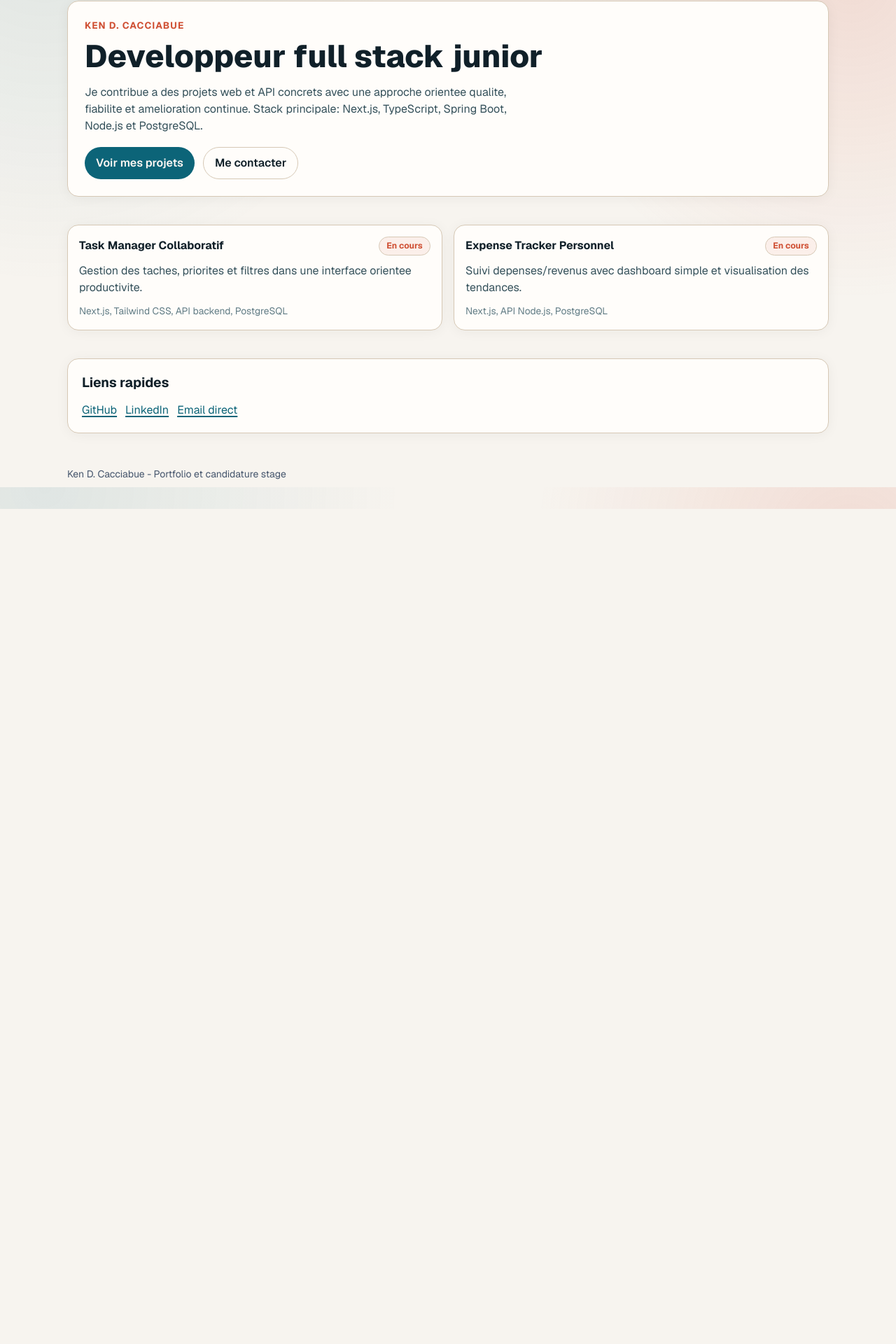
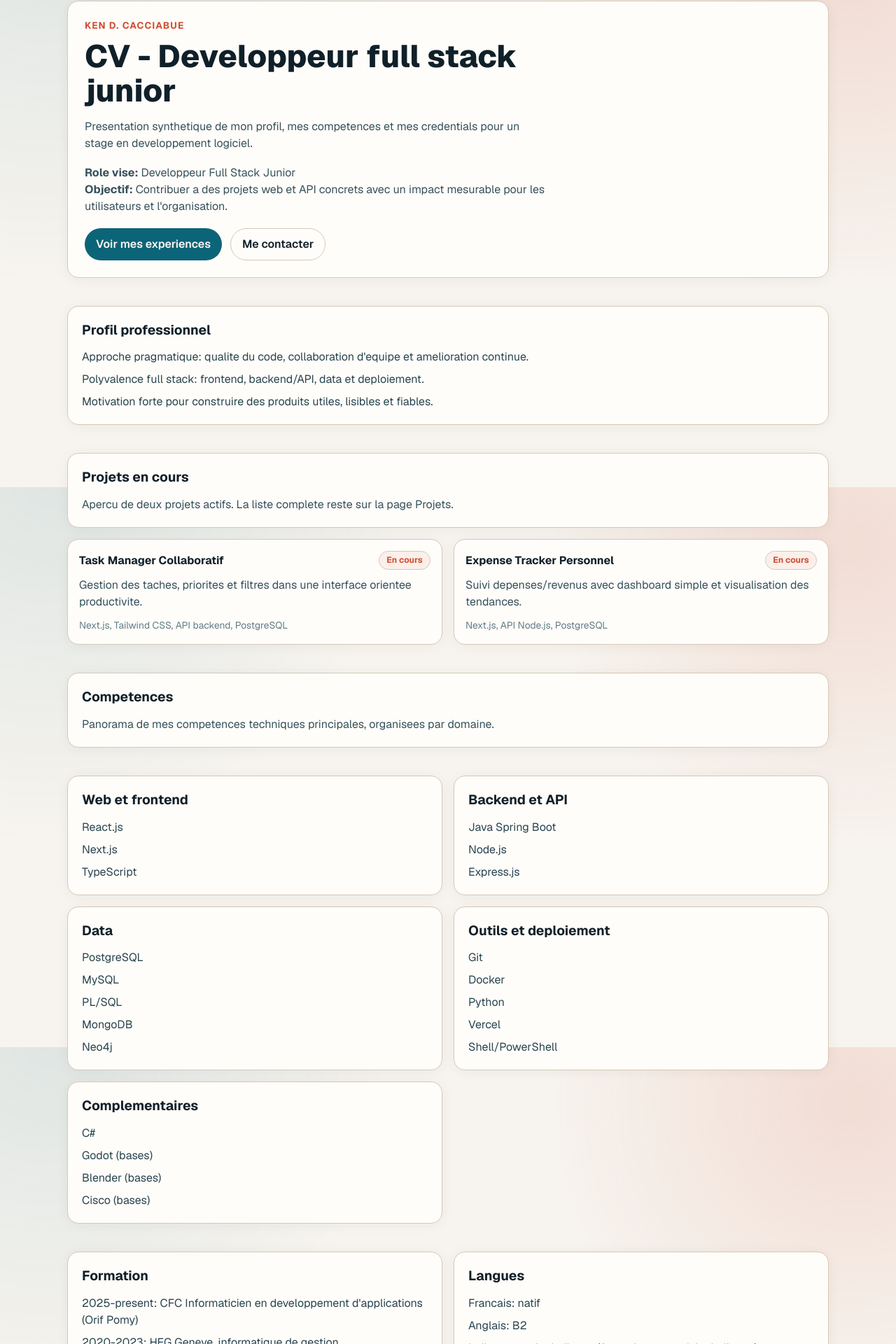
Before and after one commit to KenCacciabueOrif/Portfolio, a Next.js app in the folder portfolio-website/: page / in a window 1280 px wide. Shown: the part 104-2024 px from the top of the page at 70% size. Before the commit the page ends 831 px from the top, so only its background shows below. Built offline with nearby package versions, Linux system fonts and the light colour scheme; no server answers.

Commit message:
feat: rework of pages

```diff
--- a/portfolio-website/src/app/a-propos/page.tsx
+++ b/portfolio-website/src/app/a-propos/page.tsx
@@ -3,7 +3,7 @@
 import type { Metadata } from "next";
 import { createPageMetadata } from "@/src/config/seo";
 import { aboutCopy, siteMetadata } from "@/src/content/copy";
-import { socialLinks } from "@/src/content/site";
+import { pastProjects, professionalExperiences, socialLinks } from "@/src/content/site";
 
 // SEO dedie a la route /a-propos pour des titres/descriptions plus precis.
 export const metadata: Metadata = createPageMetadata({
@@ -13,7 +13,7 @@ export const metadata: Metadata = createPageMetadata({
 
 export default function AboutPage() {
   return (
-    // Page de presentation: narration du profil + stack + points d'entree externes.
+    // Page de presentation centree sur l'experience et les projets deja realises.
     <div className="space-y-8">
       <section className="hero-panel">
         <p className="eyebrow">A propos</p>
@@ -21,33 +21,42 @@ export default function AboutPage() {
         <p className="hero-copy">{aboutCopy.heroSummary}</p>
       </section>
 
-      <section className="info-panel">
-        {/* Liste statique de competences principales a lecture rapide pour les recruteurs. */}
-        <h2 className="section-title">Stack principale</h2>
-        <ul className="stack-list">
-          {aboutCopy.mainStack.map((line) => (
-            <li key={line}>{line}</li>
-          ))}
-        </ul>
+      <section className="space-y-4">
+        <h2 className="section-title">Experiences</h2>
+        {professionalExperiences.map((experience) => (
+          <article
+            key={`${experience.organization}-${experience.period}`}
+            className="info-panel"
+          >
+            <p className="eyebrow">{experience.period}</p>
+            <h3 className="section-title">{experience.organization}</h3>
+            <p className="project-stack">{experience.role}</p>
+            <ul className="stack-list mt-3">
+              {experience.highlights.map((item) => (
+                <li key={item}>{item}</li>
+              ))}
+            </ul>
+          </article>
+        ))}
       </section>
 
-      <section className="info-panel">
-        {/* Section reutilisable stylisee via globals.css pour garder un systeme visuel simple. */}
-        <h2 className="section-title">Formation et langues</h2>
-        <ul className="stack-list">
-          {aboutCopy.educationAndLanguages.map((line) => (
-            <li key={line}>{line}</li>
+      <section className="space-y-4">
+        <h2 className="section-title">Projets passes</h2>
+        <div className="grid gap-4 sm:grid-cols-2">
+          {pastProjects.map((project) => (
+            <article key={project.title} className="project-card">
+              <div className="project-card-top">
+                <h3 className="project-title">{project.title}</h3>
+                <span className="status-pill">{project.period}</span>
+              </div>
+              <p className="project-summary">{project.context}</p>
+              <p className="project-summary">
+                <strong>Contribution:</strong> {project.contribution}
+              </p>
+              <p className="project-stack">{project.stack}</p>
+            </article>
           ))}
-        </ul>
-      </section>
-
-      <section className="info-panel">
-        <h2 className="section-title">Cibles de stage</h2>
-        <ul className="stack-list">
-          {aboutCopy.internshipTargets.map((line) => (
-            <li key={line}>{line}</li>
-          ))}
-        </ul>
+        </div>
       </section>
 
       <section className="info-panel">
--- a/portfolio-website/src/app/page.tsx
+++ b/portfolio-website/src/app/page.tsx
@@ -5,7 +5,14 @@ import Link from "next/link";
 import { ProjectCard } from "@/src/components/projects/project-card";
 import { createPageMetadata } from "@/src/config/seo";
 import { homeCopy, siteMetadata } from "@/src/content/copy";
-import { contactInfo, projects, socialLinks } from "@/src/content/site";
+import {
+  contactInfo,
+  credentials,
+  cvIdentity,
+  cvSkillGroups,
+  projects,
+  socialLinks,
+} from "@/src/content/site";
 
 // Metadonnees SEO specifiques a la page d'accueil (fusionnees avec celles du layout).
 export const metadata: Metadata = createPageMetadata({
@@ -15,17 +22,20 @@ export const metadata: Metadata = createPageMetadata({
 
 export default function Home() {
   return (
-    // Page d'accueil composee de 3 blocs: hero, apercu projets et liens rapides.
+    // Page d'accueil orientee CV: profil, competences, credentials et actions de contact.
     <div className="space-y-10">
       <section className="hero-panel">
-        <p className="eyebrow">Ken D. Cacciabue</p>
+        <p className="eyebrow">{cvIdentity.name}</p>
         <h1 className="hero-title">{homeCopy.heroTitle}</h1>
+        <p className="hero-copy">{homeCopy.heroSummary}</p>
         <p className="hero-copy">
-          {homeCopy.heroSummary}
+          <strong>Role vise:</strong> {cvIdentity.role}
+          <br />
+          <strong>Objectif:</strong> {cvIdentity.objective}
         </p>
         <div className="flex flex-wrap gap-3">
-          <Link href="/projets" className="cta-primary">
-            Voir mes projets
+          <Link href="/a-propos" className="cta-primary">
+            Voir mes experiences
           </Link>
           <Link href="/contact" className="cta-secondary">
             Me contacter
@@ -33,12 +43,76 @@ export default function Home() {
         </div>
       </section>
 
+      <section className="info-panel">
+        <h2 className="section-title">Profil professionnel</h2>
+        <ul className="stack-list">
+          {cvIdentity.profile.map((line) => (
+            <li key={line}>{line}</li>
+          ))}
+        </ul>
+      </section>
+
+      <section className="space-y-4">
+        <div className="info-panel">
+          <h2 className="section-title">Projets en cours</h2>
+          <p className="project-summary">
+            Apercu de deux projets actifs. La liste complete reste sur la page Projets.
+          </p>
+        </div>
+        <div className="grid gap-4 sm:grid-cols-2">
+          {projects.slice(0, 2).map((project) => (
+            <ProjectCard key={project.title} project={project} />
+          ))}
+        </div>
+      </section>
+
+      <section className="info-panel">
+        <h2 className="section-title">Competences</h2>
+        <p className="project-summary">
+          Panorama de mes competences techniques principales, organisees par domaine.
+        </p>
+      </section>
+
       <section className="grid gap-4 sm:grid-cols-2">
-        {/* L'accueil affiche seulement les 2 premiers projets pour garder une lecture rapide. */}
-        {/* Les cartes partagent le meme composant que /projets pour maintenir une UX coherente. */}
-        {projects.slice(0, 2).map((project) => (
-          <ProjectCard key={project.title} project={project} />
+        {cvSkillGroups.map((group) => (
+          <article key={group.label} className="info-panel">
+            <h2 className="section-title">{group.label}</h2>
+            <ul className="stack-list">
+              {group.items.map((skill) => (
+                <li key={skill}>{skill}</li>
+              ))}
+            </ul>
+          </article>
         ))}
+      </section>
+
+      <section className="grid gap-4 sm:grid-cols-2">
+        <article className="info-panel">
+          <h2 className="section-title">Formation</h2>
+          <ul className="stack-list">
+            {credentials.education.map((line) => (
+              <li key={line}>{line}</li>
+            ))}
+          </ul>
+        </article>
+
+        <article className="info-panel">
+          <h2 className="section-title">Langues</h2>
+          <ul className="stack-list">
+            {credentials.languages.map((line) => (
+              <li key={line}>{line}</li>
+            ))}
+          </ul>
+        </article>
+      </section>
+
+      <section className="info-panel">
+        <h2 className="section-title">References</h2>
+        <ul className="stack-list">
+          {credentials.references.map((line) => (
+            <li key={line}>{line}</li>
+          ))}
+        </ul>
       </section>
 
       <section className="info-panel">
@@ -52,6 +126,7 @@ export default function Home() {
             LinkedIn
           </a>
           <a href={`mailto:${contactInfo.email}`}>Email direct</a>
+          <a href={`tel:${contactInfo.phone}`}>Telephone</a>
         </div>
       </section>
     </div>
--- a/portfolio-website/src/content/copy.ts
+++ b/portfolio-website/src/content/copy.ts
@@ -4,16 +4,16 @@
 export const siteMetadata = {
   defaultTitle: "Portfolio - Ken D. Cacciabue",
   defaultDescription:
-    "Portfolio developpeur full stack junior: CV, experiences, competences et contact stage.",
+    "Portfolio developpeur full stack junior: CV, competences, experiences et contact stage.",
   home: {
     title: "Accueil | Portfolio - Ken D. Cacciabue",
     description:
-      "Developpeur full stack junior: profil, projets en cours et contact pour stage developpement logiciel.",
+      "CV developpeur full stack junior: competences, credentials, formation et points de contact.",
   },
   about: {
     title: "A propos | Portfolio - Ken D. Cacciabue",
     description:
-      "Profil, formation, stack technique et cibles de stage de Ken D. Cacciabue.",
+      "Experiences professionnelles et projets passes de Ken D. Cacciabue.",
   },
   projects: {
     title: "Projets | Portfolio - Ken D. Cacciabue",
@@ -28,34 +28,15 @@ export const siteMetadata = {
 };
 
 export const homeCopy = {
-  heroTitle: "Developpeur full stack junior",
+  heroTitle: "CV - Developpeur full stack junior",
   heroSummary:
-    "Je contribue a des projets web et API concrets avec une approche orientee qualite, fiabilite et amelioration continue. Stack principale: Next.js, TypeScript, Spring Boot, Node.js et PostgreSQL.",
+    "Presentation synthetique de mon profil, mes competences et mes credentials pour un stage en developpement logiciel.",
 };
 
 export const aboutCopy = {
-  heroTitle: "Profil, parcours et methode",
+  heroTitle: "Experiences et projets passes",
   heroSummary:
-    "En formation CFC informaticien en developpement d'applications a Orif Pomy, je cherche a contribuer a des equipes qui construisent des produits utiles, robustes et lisibles dans la duree.",
-  mainStack: [
-    "Frontend: React.js, Next.js, TypeScript",
-    "Backend/API: Java Spring Boot, Node.js, Express.js",
-    "Data: PostgreSQL, MySQL, PL/SQL, MongoDB",
-    "Outils: Git, Docker, Python, Vercel",
-    "Complementaires: C#, Neo4j, Shell/PowerShell, Cisco (bases)",
-    "Interactivite: Godot (bases), Blender (bases)",
-  ],
-  educationAndLanguages: [
-    "2025-present: CFC Informaticien en dev d'applications (Orif Pomy)",
-    "2020-2023: HEG Geneve, informatique de gestion",
-    "2023: CPNV, mediamatique",
-    "Francais natif, anglais B2, italien (maturite italienne)",
-  ],
-  internshipTargets: [
-    "Experiences interactives web et outillage produit",
-    "Backend/API et architecture logicielle maintenable",
-    "Contexte industriel (interconnexion, robustesse, evolutivite)",
-  ],
+    "Cette page regroupe mes experiences et les projets deja realises, extraits de mon CV et de mes lettres de motivation.",
 };
 
 export const projectsCopy = {
--- a/portfolio-website/src/content/site.ts
+++ b/portfolio-website/src/content/site.ts
@@ -3,6 +3,27 @@
 export type NavLink = {
   href: string;
   label: string;
+};
+
+export type CvSkillGroup = {
+  label: string;
+  items: string[];
+};
+
+export type ProfessionalExperience = {
+  period: string;
+  organization: string;
+  role: string;
+  highlights: string[];
+};
+
+export type PastProject = {
+  title: string;
+  period: string;
+  context: string;
+  contribution: string;
+  stack: string;
+  source: "CV" | "Lettre de motivation";
 };
 
 export type ProjectCard = {
@@ -33,6 +54,135 @@ export const contactInfo = {
   location: "Ste-Croix, Suisse",
   availability: "stage dev logiciel (full stack / API)",
 };
+
+export const cvIdentity = {
+  name: "Ken D. Cacciabue",
+  role: "Developpeur Full Stack Junior",
+  objective:
+    "Contribuer a des projets web et API concrets avec un impact mesurable pour les utilisateurs et l'organisation.",
+  profile: [
+    "Approche pragmatique: qualite du code, collaboration d'equipe et amelioration continue.",
+    "Polyvalence full stack: frontend, backend/API, data et deploiement.",
+    "Motivation forte pour construire des produits utiles, lisibles et fiables.",
+  ],
+};
+
+export const cvSkillGroups: CvSkillGroup[] = [
+  {
+    label: "Web et frontend",
+    items: ["React.js", "Next.js", "TypeScript"],
+  },
+  {
+    label: "Backend et API",
+    items: ["Java Spring Boot", "Node.js", "Express.js"],
+  },
+  {
+    label: "Data",
+    items: ["PostgreSQL", "MySQL", "PL/SQL", "MongoDB", "Neo4j"],
+  },
+  {
+    label: "Outils et deploiement",
+    items: ["Git", "Docker", "Python", "Vercel", "Shell/PowerShell"],
+  },
+  {
+    label: "Complementaires",
+    items: ["C#", "Godot (bases)", "Blender (bases)", "Cisco (bases)"],
+  },
+];
+
+export const credentials = {
+  education: [
+    "2025-present: CFC Informaticien en developpement d'applications (Orif Pomy)",
+    "2020-2023: HEG Geneve, informatique de gestion",
+    "2023: CPNV Ste-Croix, mediamatique",
+  ],
+  languages: [
+    "Francais: natif",
+    "Anglais: B2",
+    "Italien: maturite italienne (formation secondaire italienne)",
+  ],
+  references: [
+    "Attila Kruezsely - Attila.Kruezsely@orif.ch",
+    "Didier Viret - Didier.Viret@orif.ch",
+    "Raphael Schmutz - Raphael.Schmutz@orif.ch",
+  ],
+};
+
+export const professionalExperiences: ProfessionalExperience[] = [
+  {
+    period: "2024-present",
+    organization: "Orif Pomy",
+    role: "Developpement d'applications (formation CFC)",
+    highlights: [
+      "Developpement full stack sur des projets web et API en contexte reel.",
+      "Conception API, modelisation de donnees, documentation technique et deploiement.",
+      "Application des bonnes pratiques: architecture, lisibilite, testabilite et maintenance.",
+    ],
+  },
+  {
+    period: "2020-2022",
+    organization: "Junior Entreprise HEG Geneve (benevolat)",
+    role: "Membre IT",
+    highlights: [
+      "Refonte du site internet sous WordPress.",
+      "Aide au transfert de serveur.",
+      "Participation aux entretiens de nouveaux candidats IT.",
+    ],
+  },
+];
+
+export const pastProjects: PastProject[] = [
+  {
+    title: "Simpl.",
+    period: "Orif Pomy - 2024-present",
+    context:
+      "Reseau social de partage de posts textuels avec tri par proximite geographique et moderation communautaire.",
+    contribution:
+      "Developpement de l'application full stack, structuration technique et deploiement.",
+    stack: "Next.js, TypeScript, PostgreSQL, Prisma, Vercel, Git",
+    source: "CV",
+  },
+  {
+    title: "Template d'API + API d'authentification",
+    period: "Orif Pomy - 2024-present",
+    context:
+      "Creation d'un template reutilisable pour accelerer les futurs projets et d'une API d'authentification complete.",
+    contribution:
+      "Developpement API, gestion des profils, integration Azure AD et documentation REST automatisee.",
+    stack: "Java Spring Boot, Maven, Docker, Git",
+    source: "CV",
+  },
+  {
+    title: "HTTP Battles",
+    period: "Orif Pomy - 2024-present",
+    context:
+      "Projet formatif de bataille navale pilotee par requetes HTTP.",
+    contribution:
+      "Conception API, creation base de donnees et logique orientee gameplay.",
+    stack: "React.js, Express.js, MongoDB, Mongoose, Git",
+    source: "CV",
+  },
+  {
+    title: "Prototypage interactif personnel",
+    period: "Projets personnels",
+    context:
+      "Experimentation de mecaniques interactives et iteration rapide sur des prototypes.",
+    contribution:
+      "Prototypage avec Godot/Blender et renforcement logique gameplay via modding C#.",
+    stack: "Godot (bases), Blender (bases), C#",
+    source: "Lettre de motivation",
+  },
+  {
+    title: "Refonte site Junior Entreprise HEG",
+    period: "HEG Geneve - 2020-2022",
+    context:
+      "Contribution benevole a l'activite IT de la Junior Entreprise.",
+    contribution:
+      "Refonte WordPress et participation a la transition serveur.",
+    stack: "WordPress, administration web",
+    source: "CV",
+  },
+];
 
 // Chaque objet alimente les composants de cartes (page d'accueil + page projets).
 // Donnees des cartes projets reutilisees sur l'accueil (extrait) et la page projets (liste complete).
```
